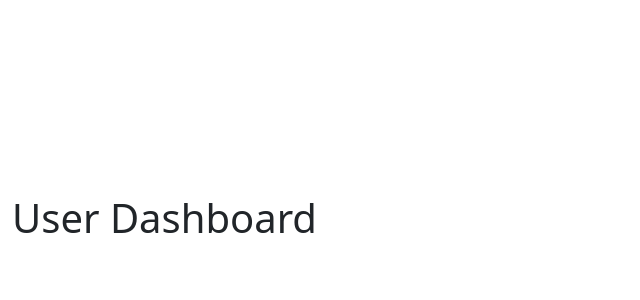
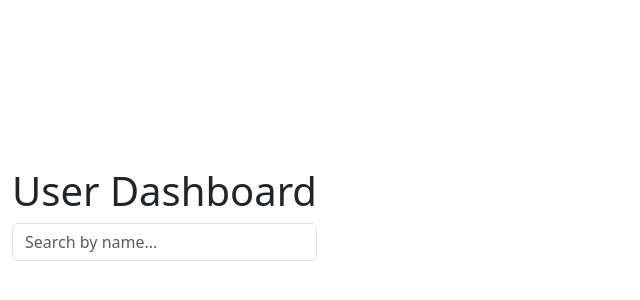
Before and after one commit to Gifriend/dashboard-sederhana, a React (Vite) app: page / in a window 1280 px wide. Shown: the part 202-502 px from the top of the page, without its empty margins (0-640 px from the left). Built offline with nearby package versions, Linux system fonts and the light colour scheme.

Commit message:
feat: add search input field and init prettier

```diff
--- a/package.json
+++ b/package.json
@@ -34,6 +34,7 @@
     "eslint-plugin-react-refresh": "^0.4.18",
     "globals": "^15.14.0",
     "postcss": "^8.5.2",
+    "prettier": "^3.5.1",
     "tailwindcss": "^4.0.6",
     "typescript": "~5.7.2",
     "typescript-eslint": "^8.22.0",
--- a/src/pages/App.tsx
+++ b/src/pages/App.tsx
@@ -1,11 +1,21 @@
-import { Container } from 'react-bootstrap';
+import { useState } from 'react';
+import { Container, Form, InputGroup } from 'react-bootstrap';
+
 function App() {
+  const [searchTerm, setSearchTerm] = useState('');
 
   return (
     <Container className="mt-5">
       <h1 className="text-center">User Dashboard</h1>
+      <InputGroup className="mb-3">
+        <Form.Control
+          placeholder="Search by name..."
+          value={searchTerm}
+          onChange={(e) => setSearchTerm}
+        />
+      </InputGroup>
     </Container>
-  )
+  );
 }
 
-export default App
+export default App;
```
Also changed, not shown: .prettierrc.json (added), 1 other file (tests, documents, lock files or other folders).
